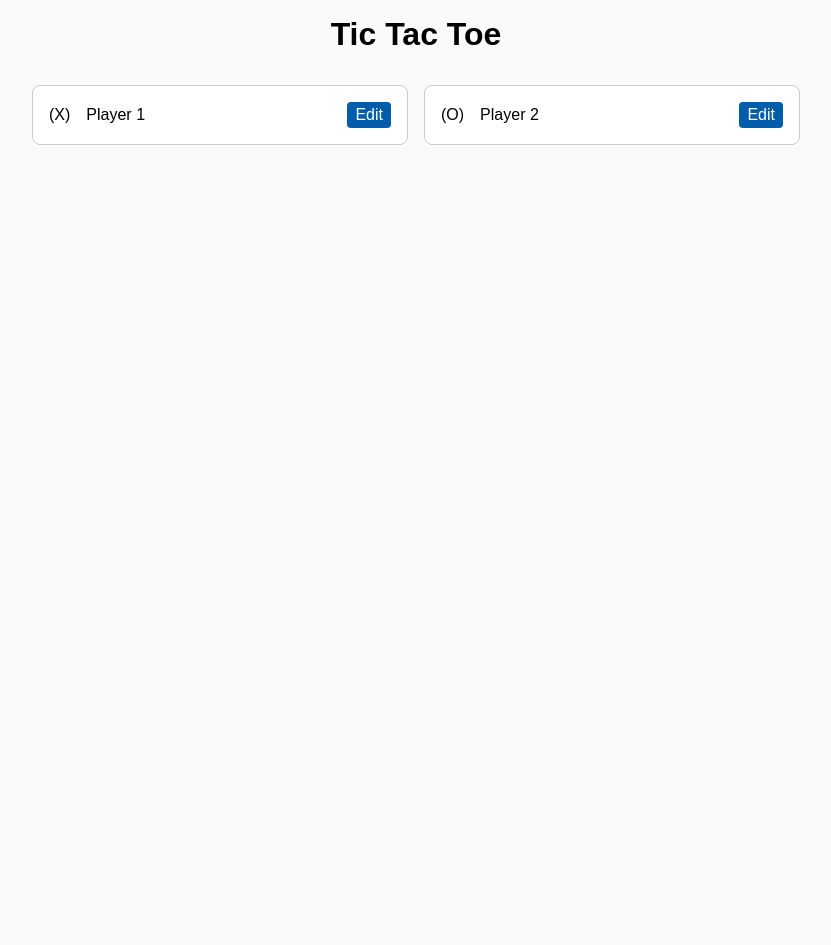
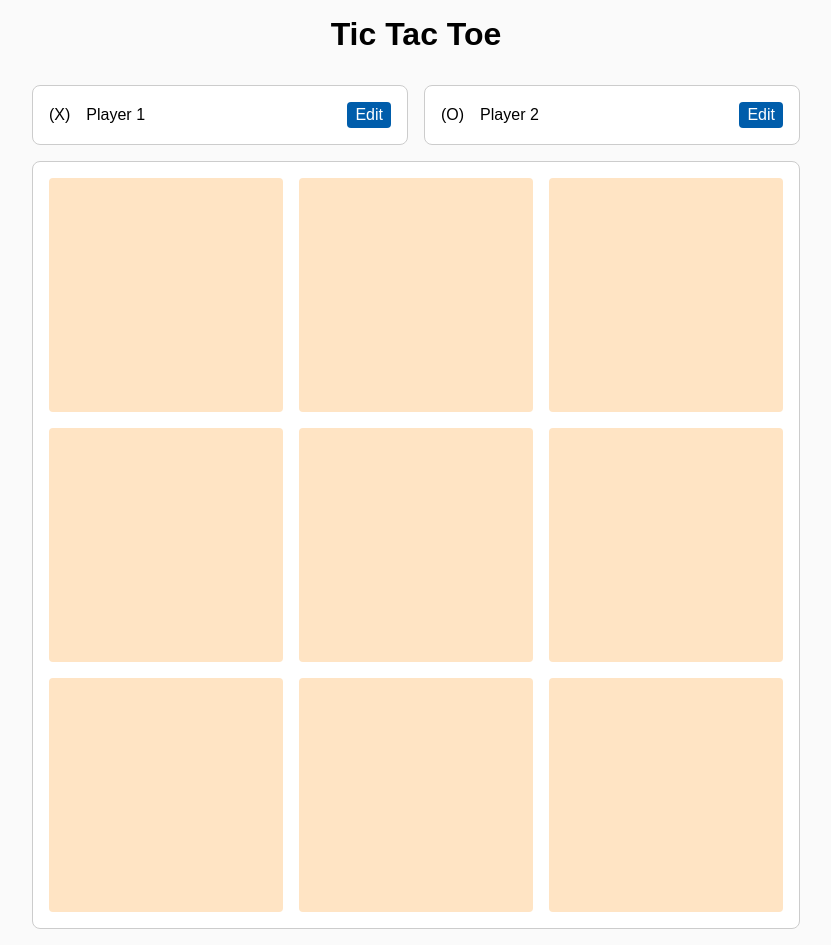
Before and after one commit to sample-react-projects/tic-tac-toe, a React (Vite) app: page / in a window 1280 px wide. Shown: the whole page, without its empty margins (224-1055 px from the left). Before the commit the page ends 800 px from the top, so only its background shows below. Built offline with nearby package versions, Linux system fonts and the light colour scheme.

Commit message:
Use gameboard

```diff
--- a/src/components/app/App.tsx
+++ b/src/components/app/App.tsx
@@ -1,3 +1,5 @@
+import Card from "../card/Card";
+import Gameboard from "../gameboard/Gameboard";
 import Players from "../players/Players";
 import styles from "./App.module.scss";
 
@@ -5,6 +7,9 @@ function App() {
   return (
     <div className={styles.container}>
       <Players></Players>
+      <Card>
+        <Gameboard></Gameboard>
+      </Card>
     </div>
   );
 }
```
